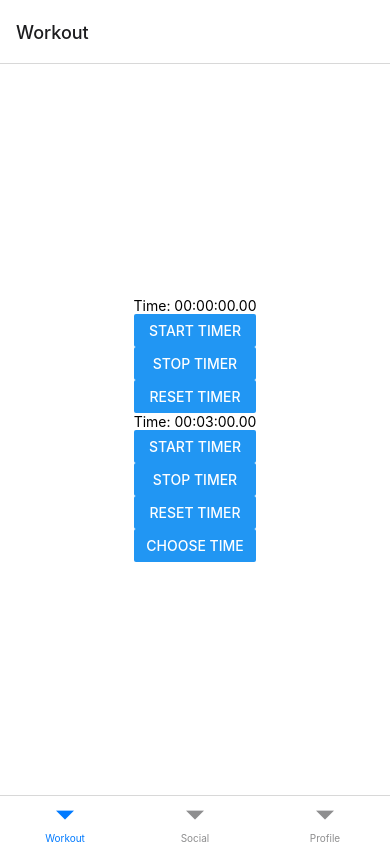
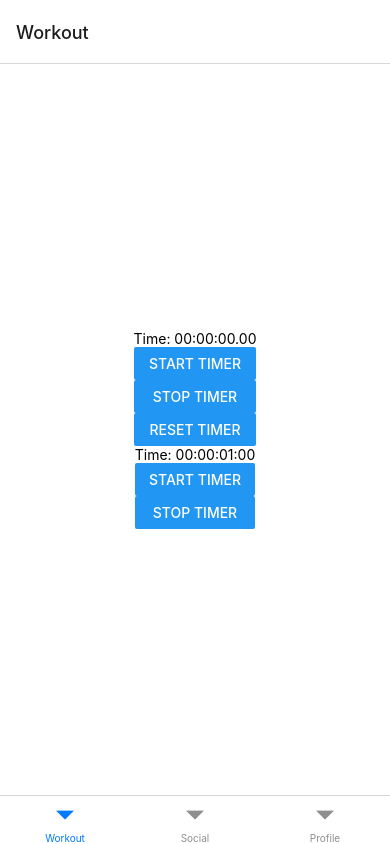
Before and after one commit to uprm-inso4101-2023-2024-S1/semester-project-fitquest-gameified-fitness-application, a React Native app in the folder Front End/: screen /Workout in a window 390 px wide. Built offline with nearby package versions, Linux system fonts and the light colour scheme.

Commit message:
Update README.md

```diff
--- a/Front End/components/Timer.tsx
+++ b/Front End/components/Timer.tsx
@@ -1,13 +1,123 @@
 import { StatusBar } from "expo-status-bar";
 import { View, Text, TextInput, Button, StyleSheet } from "react-native";
-import {NavigationContainer} from '@react-navigation/native';
+import { NavigationContainer } from '@react-navigation/native';
 import React, { useEffect, useState } from 'react';
 
+/*
 interface TimerProps {
     initialTime?: number;
 }
+*/
+
+const formatNumber = (number: number) => `0${number}`.slice(-2);
+
+const getRemaining = (time: number) => {
+    const hours = Math.floor(time / 3600); // Calculate hours
+    const remainingTimeInSeconds = time % 3600; // Calculate remaining time in seconds
+    const minutes = Math.floor(remainingTimeInSeconds / 60);
+    const seconds = Math.floor(remainingTimeInSeconds % 60);
+    const milliseconds = Math.floor((remainingTimeInSeconds % 1) * 100);
+
+    return {
+        // hours: formatNumber(hours),
+        // minutes: formatNumber(minutes),
+        // seconds: formatNumber(seconds),
+        // milliseconds: formatNumber(milliseconds),
+        hours, minutes, seconds, milliseconds
+    };
+};
+
+const createArray = (length: number) => {
+    const arr = [];
+    let i = 0;
+    while (i < length) {
+        arr.push(i.toString());
+        i += 1;
+    }
+
+    return arr;
+};
+
+const AVAILABLE_HOURS = createArray(5);
+const AVAILABLE_MINUTES = createArray(60);
+const AVAILABLE_SECONDS = createArray(60);
+
+type userTimerProps = {
+    selectedHours: string;
+    selectedMinutes: string;
+    selectedSeconds: string;
+    selectedMilliseconds: string;
+};
+
+const useTimer = ({
+    selectedHours,
+    selectedMinutes,
+    selectedSeconds,
+    selectedMilliseconds,
+}: userTimerProps) => {
+    const [isRunning, setIsRunning] = React.useState(false);
+    let [remainingTime, setRemainingTime] = React.useState(
+        (parseInt(selectedHours, 10) * 3600) +
+        (parseInt(selectedMinutes, 10) * 60) +
+        parseInt(selectedSeconds, 10)
+    );
+
+    const start = () => {
+        setRemainingTime(
+            (parseInt(selectedHours, 10) * 3600) +
+            (parseInt(selectedMinutes, 10) * 60) +
+            parseInt(selectedSeconds, 10)
+        );
+        setIsRunning(true);
+    };
+
+    const stop = () => {
+        setIsRunning(false);
+    };
+
+    React.useEffect(() => {
+        let interval: number | null = null;
+        if (isRunning) {
+            interval = window.setInterval(() => {
+                setRemainingTime((prevTime) => prevTime - 0.011); // Adjust time "speed" here
+            }, 1); // Update every 1 millisecond
+        } else {
+            if (interval) {
+                window.clearInterval(interval);
+                interval = null;
+            }
+            setIsRunning(false);
+        }
+
+        return () => {
+            if (interval) {
+                clearInterval(interval);
+            }
+        };
+    }, [isRunning, remainingTime]);
+
+    // Format the remaining time into hours, minutes, seconds, and milliseconds
+    // const formattedRemainingTime = getRemaining(remainingTime);
+
+    React.useEffect(() => {
+        if (remainingTime <= 0) {
+            setRemainingTime(0);
+            stop();
+        }
+    }, [remainingTime]);
+
+    return {
+        isRunning,
+        start,
+        stop,
+        remainingTime
+        // remainingTime: formattedRemainingTime,
+    };
+};
 
 
+
+/*
 const Timer: React.FC<TimerProps> = ({ initialTime = 180000}) => {
     const [milliseconds, setMilliseconds] = useState<number>(initialTime);
     const [isRunning, setIsRunning] = useState<boolean>(false);
@@ -94,16 +204,36 @@ const Timer: React.FC<TimerProps> = ({ initialTime = 180000}) => {
 
     // Format time to the desired format
     const formatTime = (unit: number) => (unit < 10 ? '0' + unit : unit);
+*/
+
+export default () => {
+    const [selectedMinutes, setSelectedMinutes] = React.useState("0");
+    const [selectedMilliseconds, setSelectedMilliSeconds] = React.useState("0");
+    const [selectedSeconds, setSelectedSeconds] = React.useState("1");
+    const [selectedHours, setSelectedHours] = React.useState("0");
+
+    const { isRunning, start, stop, remainingTime } = useTimer({
+        selectedHours,
+        selectedMinutes,
+        selectedSeconds,
+        selectedMilliseconds,
+    });
+
+    // const hours = getRemaining(parseInt(remainingTime.hours, 10))
+    // const minutes = getRemaining(parseInt(remainingTime.minutes, 10))
+    // const seconds = getRemaining(parseInt(remainingTime.seconds, 10))
+    // const milliseconds = getRemaining(parseInt(remainingTime.milliseconds, 10))
+
+    const { hours, minutes, seconds, milliseconds } = getRemaining(remainingTime)
 
     return (
         <View>
-            <Text>Time: {formatTime(hours)}:{formatTime(minutes)}:{formatTime(seconds)}.{formatTime(centiseconds)}</Text>
-            <Button title={`Start Timer`} onPress={startTimer} />
-            <Button title="Stop Timer" onPress={stopTimer} />
-            <Button title="Reset Timer" onPress={resetTimer} />
-            <Button title="Choose Time" onPress={changeTimer}/>
+            <Text>Time: {`${formatNumber(hours)}:${formatNumber(minutes)}:${formatNumber(seconds)}:${formatNumber(milliseconds)}`}</Text>
+            <Button title="Start Timer" onPress={start} />
+            <Button title="Stop Timer" onPress={stop} />
+            {/* <Button title="Reset Timer" onPress={reset} />
+            <Button title="Choose Time" onPress={changeTimer} /> */}
         </View>
     );
 };
-
-export default Timer
+// export default Timer
```
